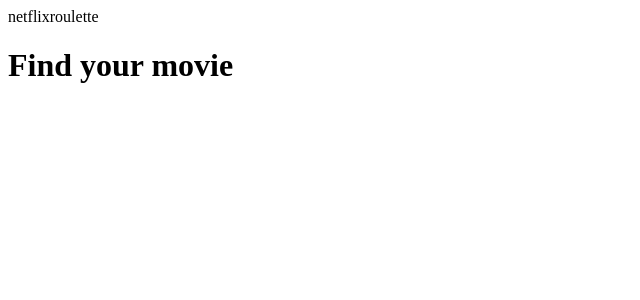
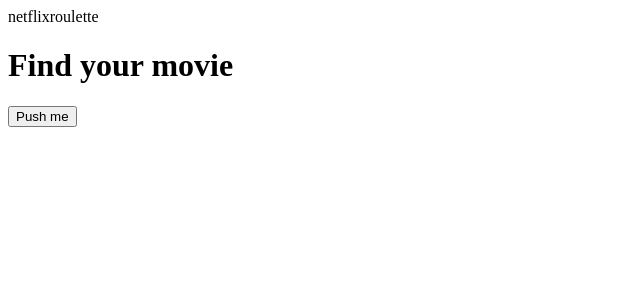
Before and after one commit to KorenYa/react-course, a React (Create React App) app: page / in a window 1280 px wide. Shown: the top 300 px of the page, without its empty margins (0-640 px from the left). Built offline with nearby package versions, Linux system fonts and the light colour scheme; the HTML template or start-up script is replaced by a standard one.

Commit message:
[Task 1] Core concepts lecture. Use all methods which mentioned in task, to create react components.

```diff
--- a/src/App.js
+++ b/src/App.js
@@ -1,12 +1,14 @@
 import React, { Component } from 'react';
 import Title from './components/Title';
+import Button from './components/Button';
 class App extends Component {
     render() {
-        return (
-            <React.Fragment>
-                netflixroulette
-                <Title />
-            </React.Fragment>
+        return React.createElement(
+            'div',
+            null,
+            'netflixroulette',
+            <Title />,
+            <Button />
         );
     }
 }
--- /dev/null
+++ b/src/components/Button.js
@@ -0,0 +1,7 @@
+import React, { PureComponent } from 'react';
+class Button extends PureComponent {
+    render() {
+        return <button>Push me</button>;
+    }
+}
+export default Button;
```
